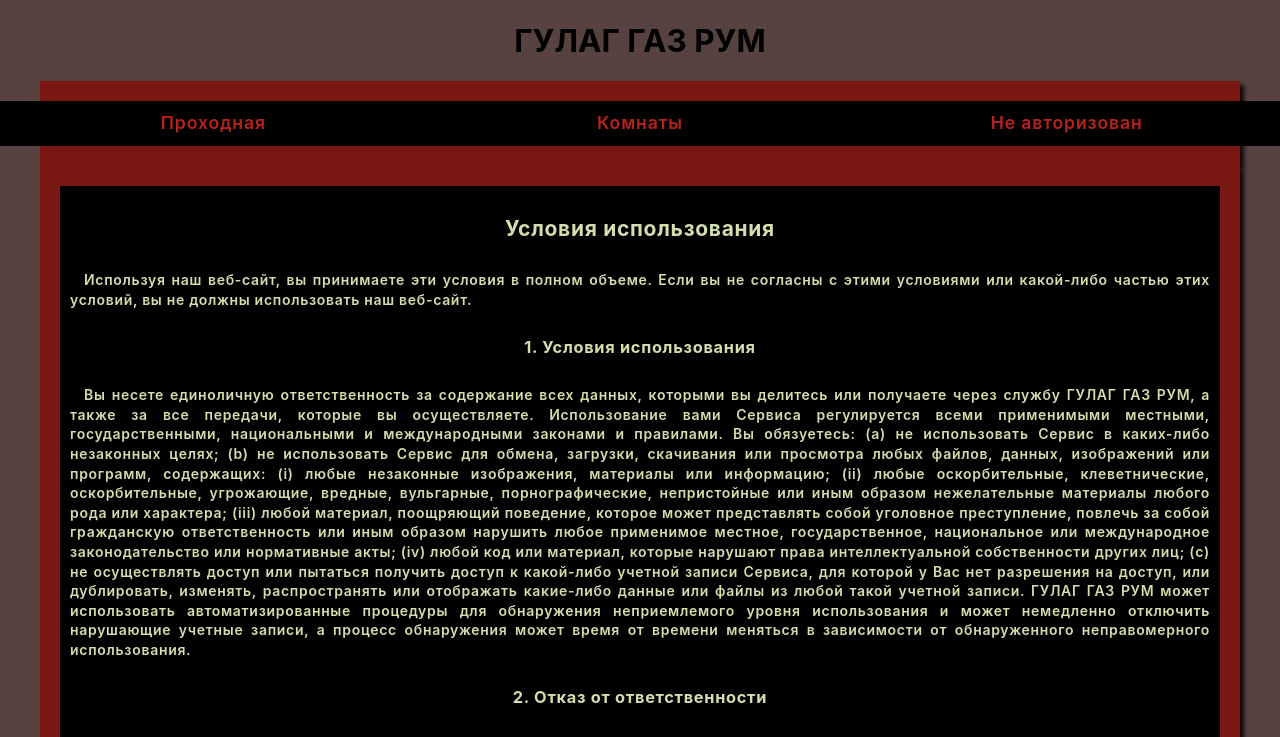
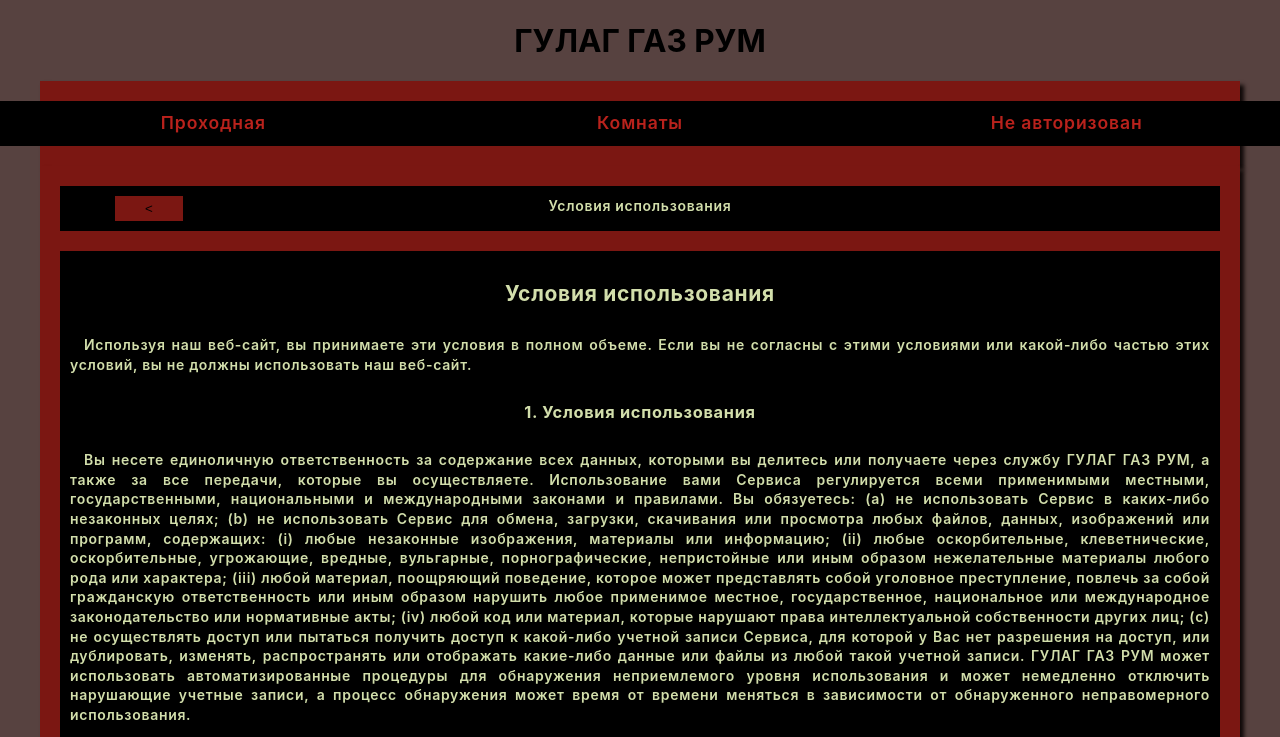
Before and after one commit to VladislavPetyukevich/GulagGazRoom, a React (Create React App) app in the folder FrontendAdmin/: page /terms in a window 1280 px wide. Shown: the top 737 px of the page. Built offline with nearby package versions, Linux system fonts and the light colour scheme.

Commit message:
Frontend, Admin - Back link on terms page

```diff
--- a/FrontendAdmin/src/pages/Terms/Terms.tsx
+++ b/FrontendAdmin/src/pages/Terms/Terms.tsx
@@ -5,6 +5,7 @@ import './Terms.css';
 import { Captions, pathnames } from '../../constants';
 import { FieldsBlock } from '../../components/FieldsBlock/FieldsBlock';
 import { Field } from '../../components/FieldsBlock/Field';
+import { HeaderWithLink } from '../../components/HeaderWithLink/HeaderWithLink';
 
 interface Term {
   title: string;
@@ -40,6 +41,13 @@ export const Terms: FunctionComponent = () => {
 
   return (
     <FieldsBlock className="terms-of-use">
+      <HeaderWithLink
+        title={Captions.TermsOfUsage}
+        linkVisible={true}
+        path={pathnames.home}
+        linkCaption="<"
+        linkFloat="left"
+      />
       <Field>
         <h2>{Captions.TermsOfUsage}</h2>
         <p>{terms.disclaimer}</p>
```
